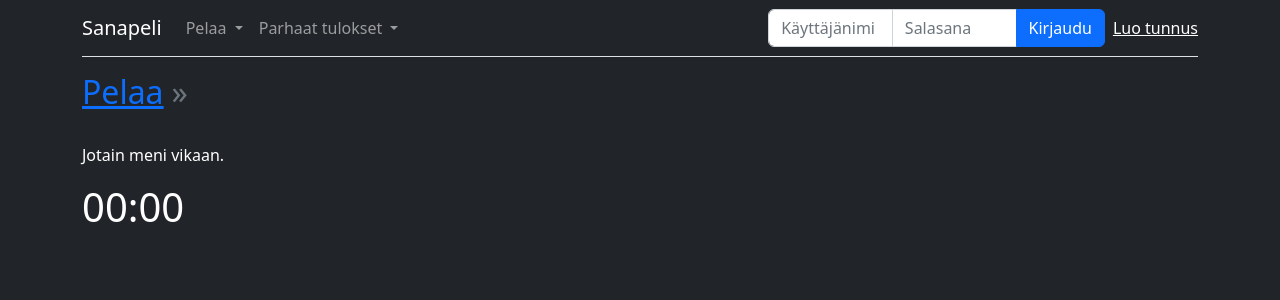
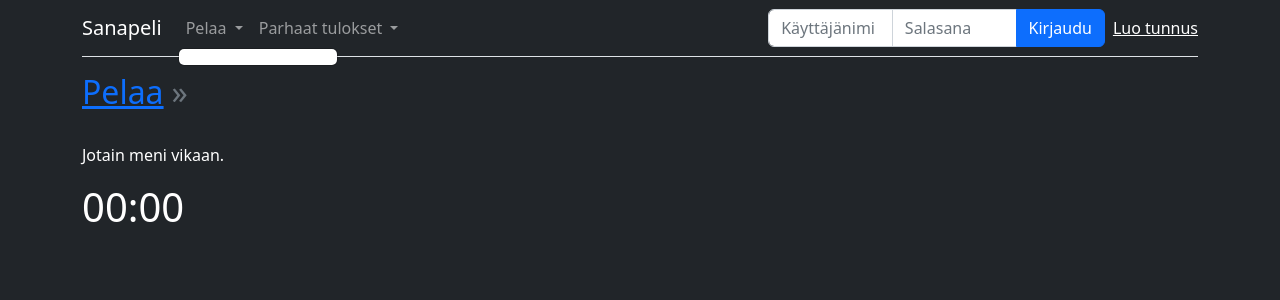
Before and after one commit to hnen/wordgame, a Python web app: template wordgame/templates/game.html in a window 1280 px wide, with the pointer over the restyled element. Shown: the top 300 px of the page. Run offline with Jinja, Linux system fonts and the light colour scheme; the template is opened without the code that fills it, so the values that code supplies are empty.

Commit message:
fix navbar dropdown open on hover

```diff
--- a/wordgame/static/css/style.css
+++ b/wordgame/static/css/style.css
@@ -36,3 +36,8 @@ td > label {
     padding: 8px;
     /* background-color: rgba(255, 0, 0, 1); */
 }
+
+.dropdown:hover .dropdown-menu {
+    display: block;
+    margin-top: 0;
+ }
```
